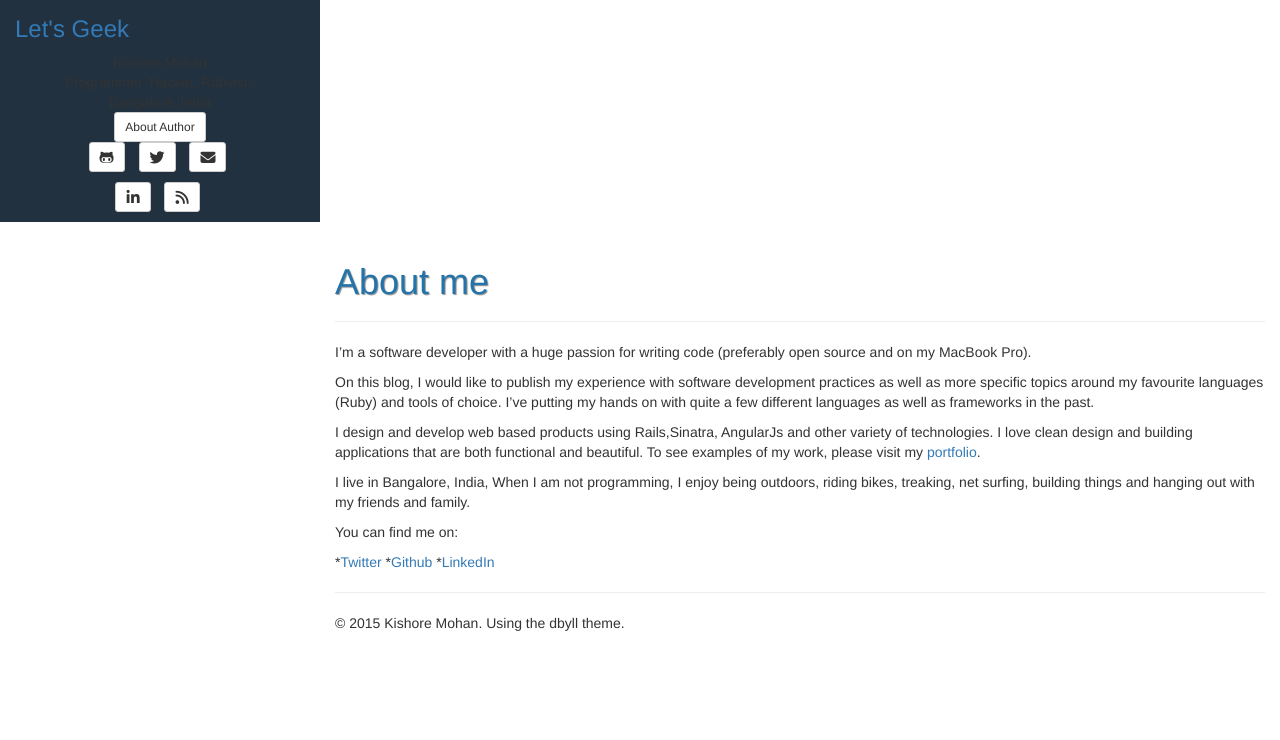
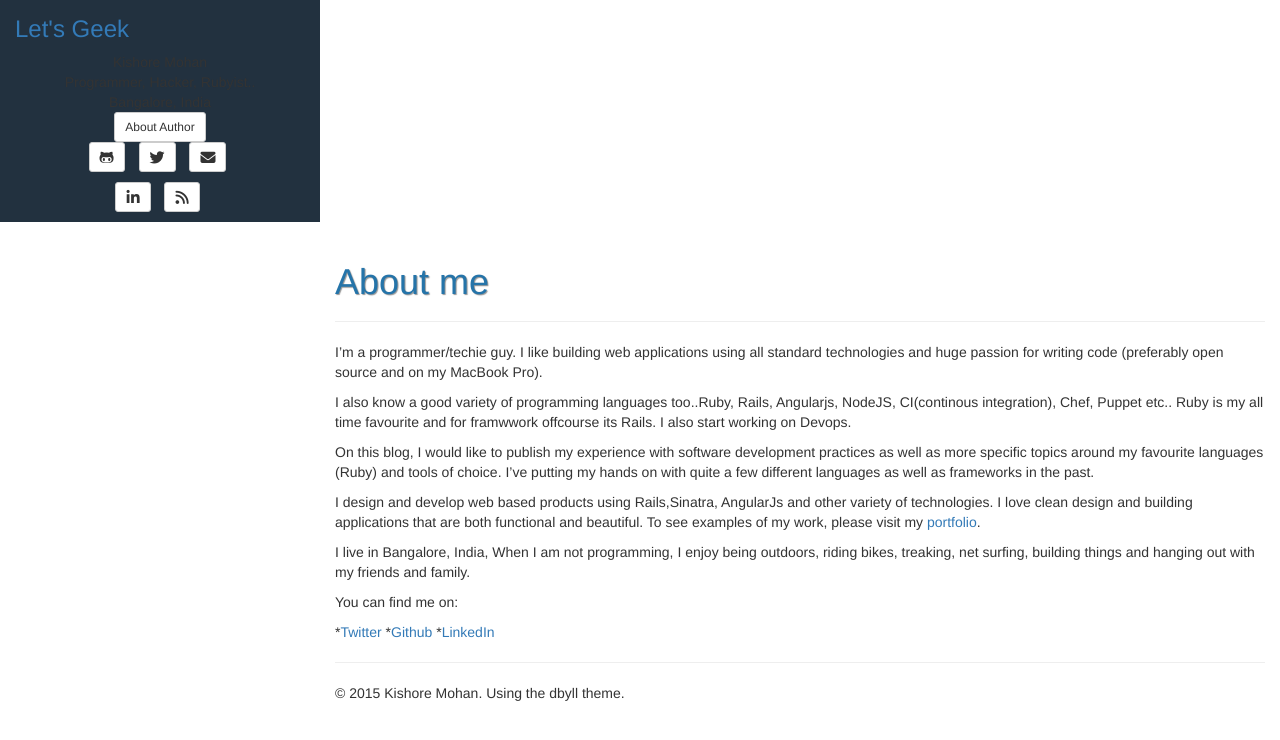
Before and after one commit to sathiyamoorthy/sathiyamoorthy.github.io, a Jekyll site: the page built from about.md, in a window 1280 px wide, cut to the strip 154-894 px from the top of the page. Built offline with Jekyll 4.4.1, drawn with Linux system fonts in a browser that asks for light colours; nearby versions of some CDN libraries; library files that are not in the unit come from our copies.

Commit message:
added some points in about

```diff
--- a/_includes/themes/dbtek/post.html
+++ b/_includes/themes/dbtek/post.html
@@ -17,16 +17,12 @@
 
     <div class="article_body">
       <!-- in-post -->
-<script async src="//pagead2.googlesyndication.com/pagead/js/adsbygoogle.js"></script>
 <!-- test ad -->
 <ins class="adsbygoogle"
      style="display:inline-block;width:336px;height:280px;float:right;"
      data-ad-client="ca-pub-2766061731232078"
      data-ad-slot="8321635943"
      data-ad-format="auto"></ins>
-<script>
-(adsbygoogle = window.adsbygoogle || []).push({});
-</script>
 <!--       <ins class="adsbygoogle"
         style="display:inline-block;width:336px;height:280px;float:right;"
         data-ad-client="ca-pub-2766061731232078"
--- a/about.md
+++ b/about.md
@@ -7,11 +7,13 @@ comments: true
 
 ---
 
-I'm a software developer with a huge passion for writing code (preferably open source and on my MacBook Pro).
+I'm a programmer/techie guy. I like building web applications using all standard technologies and huge passion for writing code (preferably open source and on my MacBook Pro).
+
+I also know a good variety of programming languages too..Ruby, Rails, Angularjs, NodeJS, CI(continous integration), Chef, Puppet etc.. Ruby is my all time favourite and for framwwork offcourse its Rails. I also start working on Devops.
 
 On this blog, I would like to publish my experience with software development practices as well as more specific topics around my favourite languages (Ruby) and tools of choice. I’ve putting my hands on with quite a few different languages as well as frameworks in the past.
 
-I design and develop web based products using Rails,Sinatra, AngularJs and other variety of technologies. I love clean design and building applications that are both functional and beautiful.  To see examples of my work, please visit my [portfolio](https://github.com/kishore-mohan).
+I design and develop web based products using Rails,Sinatra, AngularJs and other variety of technologies. I love clean design and building applications that are both functional and beautiful.  To see examples of my work, please visit my [portfolio](https://github.com/kishore-mohan?tab=repositories).
 
 I live in Bangalore, India, When I am not programming, I enjoy being outdoors, riding bikes, treaking, net surfing, building things and hanging out with my friends and family.
 
```
